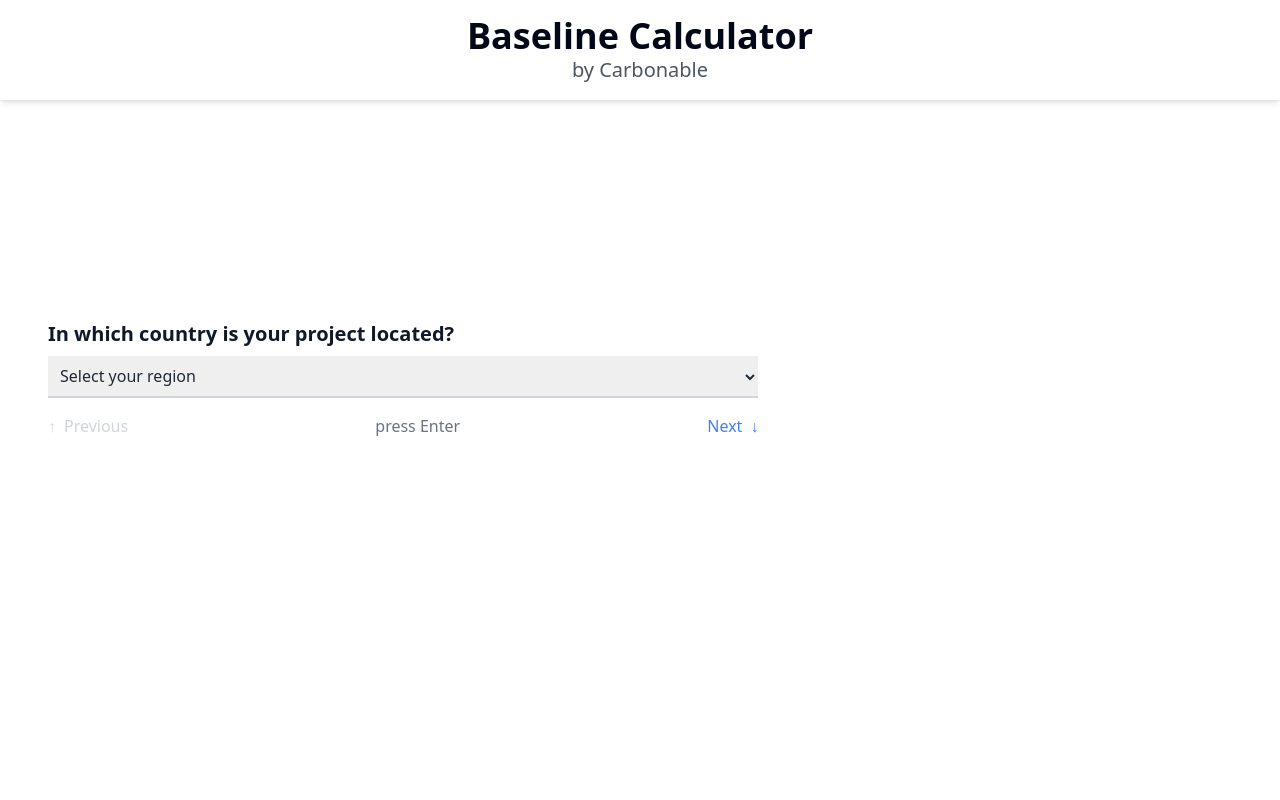
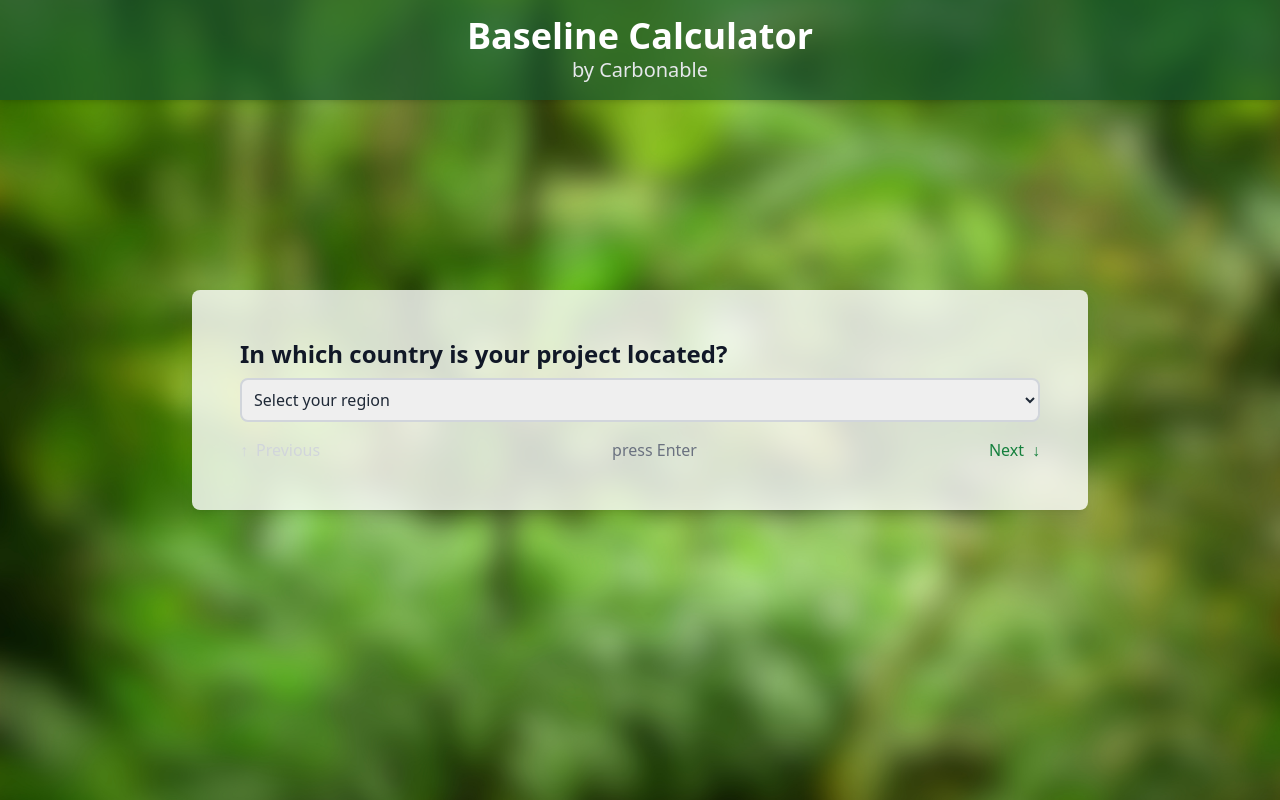
Before and after one commit to carbonable-labs/baseline-front, a Next.js app: page /form in a window 1280 px wide. Built offline with nearby package versions, Linux system fonts and the light colour scheme.

Commit message:
better UI

```diff
--- a/src/app/form/FormPage.tsx
+++ b/src/app/form/FormPage.tsx
@@ -200,49 +200,44 @@ const FormPage = () => {
 
   const complementaryInfo = (questionId: number) => {
     switch (questionId) {
-      case 0:
-        return <p></p>;
       case 1:
         return <p>This will help us determine the appropriate biomass data for your region.</p>;
-      case 2:
-        return <p></p>
       case 3:
         return (
           <div>
-            <p><p>Tree crown cover refers to the area of ground shaded by the canopy of trees when viewed from above.</p></p>
+            <p>Tree crown cover refers to the area of ground shaded by the canopy of trees when viewed from above.</p>
             {/* <img src="/crown-cover-tree.jpg" alt="Tree Cover" /> */}
           </div>
         );
       case 4:
-        return <p><p>Shrub crown cover refers to the area of ground shaded by the canopy of shrubs when viewed from above.</p></p>
+        return <p>Shrub crown cover refers to the area of ground shaded by the canopy of shrubs when viewed from above.</p>
 
       default:
-        return <p></p>
+        return
     }
   };
 
   return (
-    <div className={`min-h-screen flex flex-col items-center justify-center bg-white p-4 transition-opacity duration-1000 ${fadeIn ? 'opacity-100' : 'opacity-0'}`}>
-      <header className="fixed top-0 left-0 w-full bg-white shadow-md z-10">
+    <div className={`min-h-screen flex flex-col items-center justify-center bg-cover bg-center p-4 transition-opacity duration-1000 ${fadeIn ? 'opacity-100' : 'opacity-0'}`} style={{ backgroundImage: 'url(/background.jpg)' }}>
+      <header className="fixed top-0 left-0 w-full bg-green-900 bg-opacity-70 shadow-md z-10">
         <div className="text-center p-4">
           <Link href="/">
-            <span className="text-4xl font-bold hover:underline cursor-pointer">Baseline Calculator</span>
+            <span className="text-4xl font-bold text-white hover:underline cursor-pointer">Baseline Calculator</span>
           </Link>
-          <p className="text-xl text-gray-600">by Carbonable</p>
+          <p className="text-xl text-gray-200">by Carbonable</p>
         </div>
       </header>
 
-
       {!showResult ? (
-        <div className={`grid ${complementaryInfo(currentQuestion) ? 'grid-cols-5' : 'grid-cols-5'} bg-white p-12 rounded w-screen relative overflow-hidden border-transparent h-64`}>
+        <div className={`grid ${complementaryInfo(currentQuestion) ? 'grid-cols-5' : 'grid-cols-5'} bg-white p-12 rounded-lg w-full max-w-4xl relative overflow-hidden border-transparent shadow-lg bg-opacity-80`}>
           <div className={`inset-0 ${complementaryInfo(currentQuestion) ? 'col-span-3' : 'col-span-5'} ${animating ? 'slide-down' : 'slide-active'}`}>
-            <h2 className="text-xl font-semibold mb-2 text-gray-900">{questions[currentQuestion].question}</h2>
+            <h2 className="text-2xl font-semibold mb-2 text-gray-900">{questions[currentQuestion].question}</h2>
             {/* <p className="text-gray-500 mb-4">Put zero if you don't have it</p> */}
             {questions[currentQuestion].type === 'select' ? (
               <select
                 value={answers[currentQuestion]}
                 onChange={handleChange}
-                className="border-b-2 border-gray-300 p-2 mb-4 w-full focus:outline-none focus:border-blue-500 text-gray-800"
+                className="border-2 border-gray-300 p-2 mb-4 w-full rounded-lg focus:outline-none focus:border-blue-500 text-gray-800"
               >
                 <option value="">Select your region</option>
                 {questions[currentQuestion].options?.map((option) => (
@@ -260,7 +255,7 @@ const FormPage = () => {
                 type={questions[currentQuestion].type}
                 value={answers[currentQuestion]}
                 onChange={handleChange}
-                className="border-b-2 border-gray-300 p-2 mb-4 w-full focus:outline-none focus:border-blue-500 text-gray-800"
+                className="border-2 border-gray-300 p-2 mb-4 w-full rounded-lg focus:outline-none focus:border-blue-500 text-gray-800"
                 placeholder="Type your answer here..."
               />
             )}
@@ -269,7 +264,7 @@ const FormPage = () => {
               <button
                 onClick={handlePrevious}
                 disabled={currentQuestion === 0}
-                className="text-blue-500 disabled:text-gray-300 flex items-center"
+                className="text-green-700 disabled:text-gray-300 flex items-center"
               >
                 &uarr; <span className="ml-2">Previous</span>
               </button>
@@ -277,14 +272,14 @@ const FormPage = () => {
               {isLastQuestion ? (
                 <button
                   onClick={handleCalculate}
-                  className="text-2xl font-bold text-blue-500"
+                  className="text-2xl font-bold text-green-700"
                 >
                   OK
                 </button>
               ) : (
                 <button
                   onClick={handleNext}
-                  className="text-blue-500 flex items-center"
+                  className="text-green-700 flex items-center"
                 >
                   <span className="mr-2">Next</span> &darr;
                 </button>
@@ -299,7 +294,7 @@ const FormPage = () => {
 
       ) : (
         <div className="text-center">
-          <div className="bg-white p-8 rounded w-full max-w-xl sm:max-w-2xl relative overflow-hidden border-transparent h-auto flex flex-col items-center justify-center">
+          <div className="bg-white p-8 rounded-lg w-full max-w-xl sm:max-w-2xl relative overflow-hidden border-transparent shadow-lg bg-opacity-80">
             <h2 className="text-4xl font-bold text-green-500 animate-bounce mb-4">
               Result: {formatNumber(result)} tons of CO2
             </h2>
@@ -310,7 +305,7 @@ const FormPage = () => {
               <h3 className="text-xl text-gray-600 mt-4">
                 Here is your proof of computation:
                 <a href="https://sepolia.voyager.online/tx/0x3e774a9ce6afb55fc47c9390776a681f6674162b15cfb9bd6d062df01c823ee"
-                  className="text-blue-500 hover:text-blue-700 ml-2">
+                  className="text-green-700 hover:text-green-900 ml-2">
                   View Transaction
                 </a>
               </h3>
@@ -319,7 +314,7 @@ const FormPage = () => {
 
           <button
             onClick={handleRedo}
-            className="mt-8 bg-blue-500 text-white px-4 py-2 rounded"
+            className="mt-8 bg-green-700 text-white px-4 py-2 rounded-lg hover:bg-green-900 transition duration-200"
           >
             Redo Form
           </button>
```
Also changed, not shown: public/background.jpg (renamed from public/wallpaper-forest.jpg).
